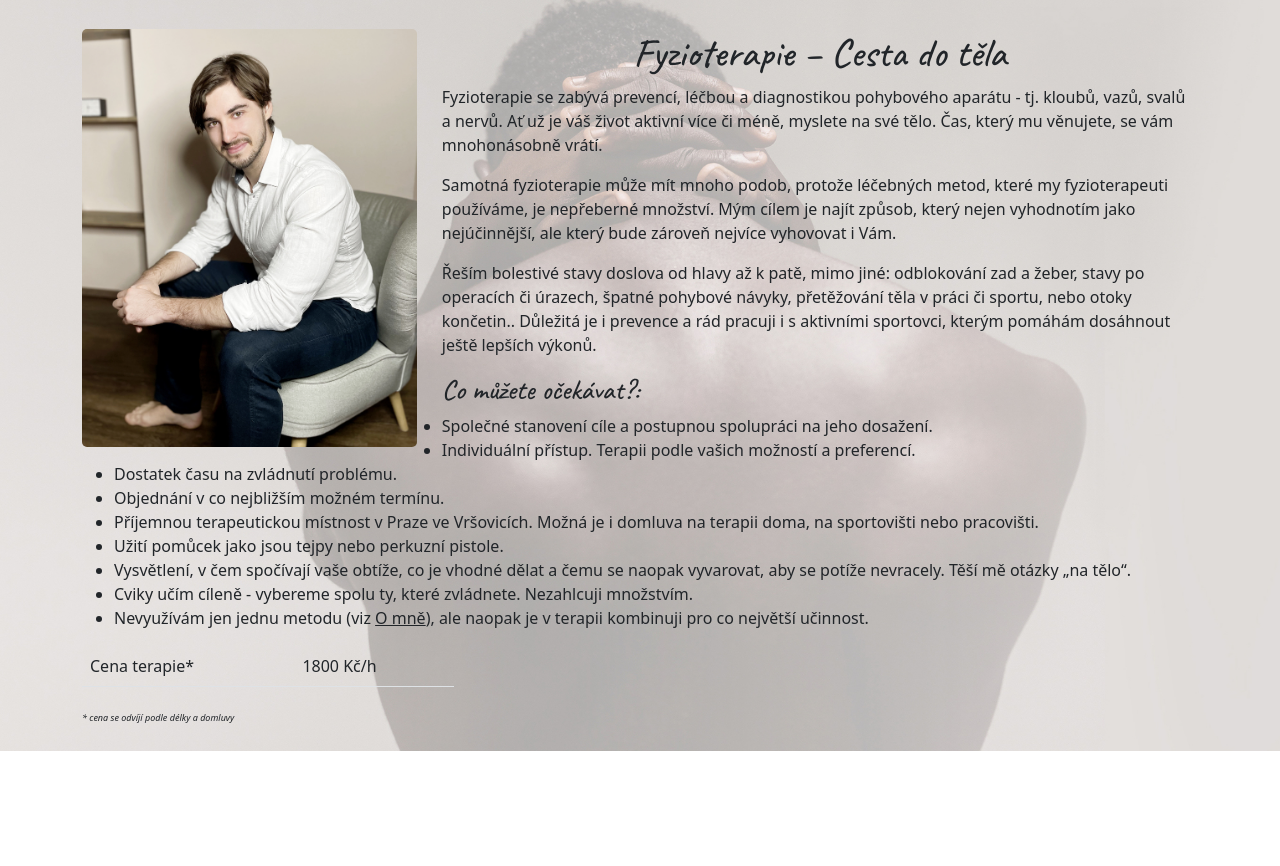
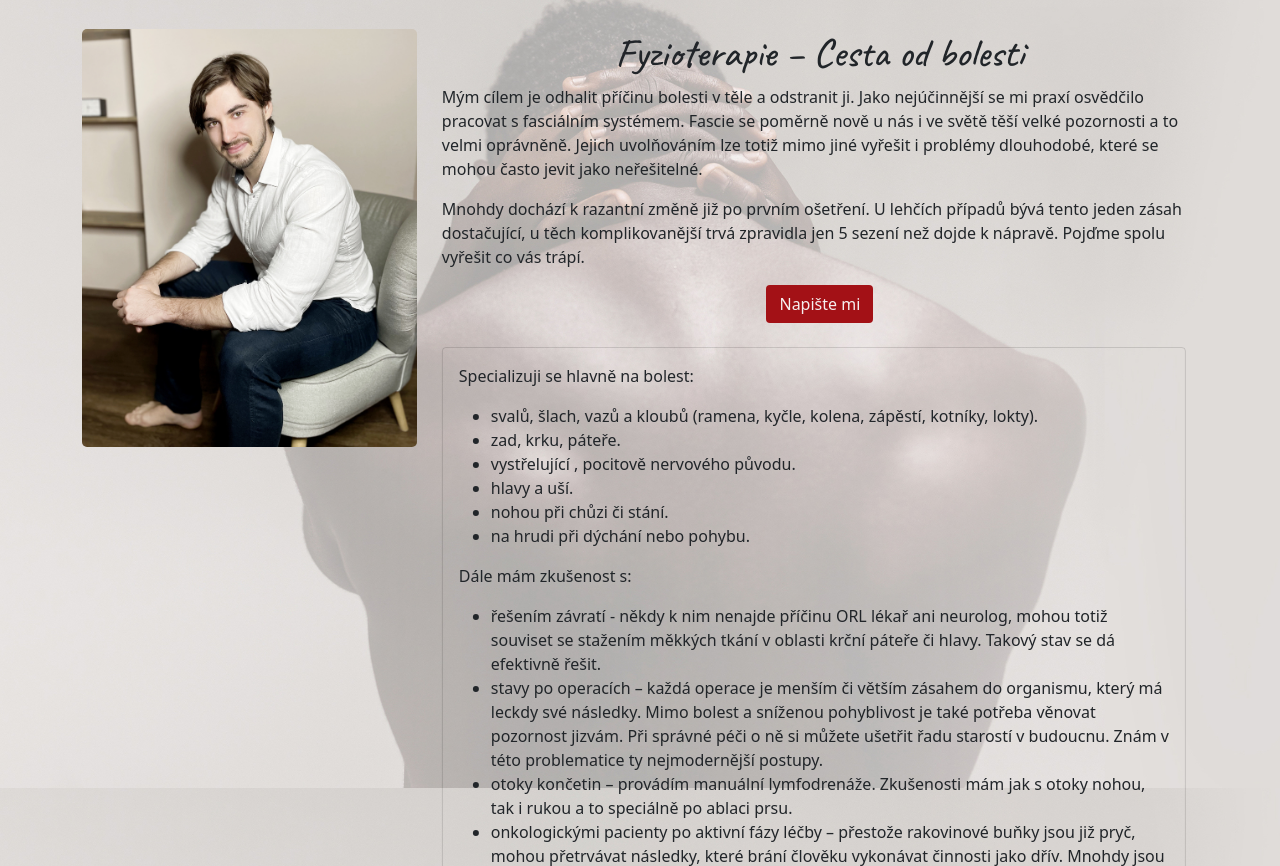
Before and after one commit to janajurcova/fyzioweb, a plain HTML site: page fyzio.html in a window 1280 px wide. Shown: the part 86-952 px from the top of the page. Before the commit the page ends 837 px from the top, so only its background shows below. Drawn offline with nearby package versions, Linux system fonts and the light colour scheme; a web font is replaced by a local one.

Commit message:
change for push

```diff
--- a/fyzio.html
+++ b/fyzio.html
@@ -62,45 +62,48 @@
                     <img src="img/fotofyzio.jpg" alt="Jan Vlasák">
 
                     <h1>
-                        <center>Fyzioterapie – Cesta do těla<center>
+                        <center>Fyzioterapie – Cesta od bolesti<center>
                                 </h2>
-                                <p>Fyzioterapie se zabývá prevencí, léčbou a diagnostikou pohybového aparátu - tj. kloubů,
-                                vazů, svalů a nervů. Ať už je
-                                váš život aktivní více či méně, myslete na své tělo. Čas, který mu věnujete, se vám
-                                mnohonásobně vrátí.</p>
-
-                               <p> Samotná fyzioterapie může mít mnoho podob, protože léčebných metod, které my
-                                fyzioterapeuti
-                                používáme, je nepřeberné
-                                množství. Mým cílem je najít způsob, který nejen vyhodnotím jako nejúčinnější, ale který
-                                bude zároveň nejvíce vyhovovat
-                                i Vám.</p>
-
-                                <p>Řeším bolestivé stavy doslova od hlavy až k patě, mimo jiné: odblokování zad a žeber,
-                                stavy
-                                po operacích či úrazech,
-                                špatné pohybové návyky, přetěžování těla v práci či sportu, nebo otoky končetin..
-                                Důležitá
-                                je i prevence a rád pracuji i
-                                s aktivními sportovci, kterým pomáhám dosáhnout ještě lepších výkonů.</p>
-                                <h3>Co můžete očekávat?:</h3>
 
 
+
+                                <p>Mým cílem je odhalit příčinu bolesti v těle a odstranit ji. Jako nejúčinnější se mi praxí osvědčilo pracovat s fasciálním systémem. Fascie se poměrně nově u nás i ve světě těší velké pozornosti a to velmi oprávněně. Jejich uvolňováním lze totiž mimo jiné vyřešit i problémy dlouhodobé, které se mohou často jevit jako neřešitelné.</p>
+
+                                                                   <p>Mnohdy dochází k razantní změně již po prvním ošetření. U lehčích případů bývá tento jeden zásah dostačující, u těch komplikovanější trvá zpravidla jen 5 sezení než dojde k nápravě. Pojďme spolu vyřešit co vás trápí. </p>
+
+
+                                 <div class="text-center"><a class="btn btn-cta" href="kontakt.html" role="button">Napište mi</a> </div>
+             <section class="py-4">
+                <div class="container">
+                    <div class="row">
+                         <div class="card card-body col-md-6">
+                                <p> Specializuji se hlavně na bolest:</p>
                                 <ul>
-                                    <li> Společné stanovení cíle a postupnou spolupráci na jeho dosažení.</li>
-                                    <li> Individuální přístup. Terapii podle vašich možností a preferencí.</li>
-                                    <li> Dostatek času na zvládnutí problému.</li>
-                                    <li> Objednání v co nejbližším možném termínu.</li>
-                                    <li> Příjemnou terapeutickou místnost v Praze ve Vršovicích. Možná je i domluva na terapii doma, na sportovišti nebo pracovišti.</li>
-                                    <li> Užití pomůcek jako jsou tejpy nebo perkuzní pistole.</li>
-                                    <li> Vysvětlení, v čem spočívají vaše obtíže, co je vhodné dělat a čemu se naopak
-                                        vyvarovat, aby se potíže nevracely. Těší mě otázky „na tělo“.</li>
-                                    <li> Cviky učím cíleně - vybereme spolu ty, které zvládnete. Nezahlcuji množstvím.
-                                    </li>
-                                    <li> Nevyužívám jen jednu metodu (viz <a href="omne.html" class="text-dark">O mně</a>), ale naopak je v terapii kombinuji pro co největší
-                                        učinnost.</li>
+                                    <li> svalů, šlach, vazů a kloubů (ramena, kyčle, kolena, zápěstí, kotníky, lokty).</li>
+                                    <li> zad, krku, páteře.</li>
+                                    <li> vystřelující , pocitově nervového původu.</li>
+                                    <li> hlavy a uší.</li>
+                                    <li> nohou při chůzi či stání.</li>
+                                    <li> na hrudi při dýchání nebo pohybu.</li>
                                 </ul>
-                                <div class="col-md-4">
+
+                                <p>Dále mám zkušenost s:</p>
+                                <ul>
+                                    <li> řešením závratí - někdy k nim nenajde příčinu ORL lékař ani neurolog, mohou totiž souviset se stažením měkkých tkání v oblasti krční páteře či hlavy. Takový stav se dá efektivně řešit.</li>
+                                    <li> stavy po operacích – každá operace je menším či větším zásahem do organismu, který má leckdy své následky. Mimo bolest a sníženou pohyblivost je také potřeba věnovat pozornost jizvám. Při správné péči o ně si můžete ušetřit řadu starostí v budoucnu. Znám v této problematice ty nejmodernější postupy. </li>
+                                    <li> otoky končetin – provádím manuální lymfodrenáže. Zkušenosti mám jak s otoky nohou, tak i rukou a to speciálně po ablaci prsu.</li>
+                                    <li> onkologickými pacienty po aktivní fázy léčby – přestože rakovinové buňky jsou již pryč, mohou přetrvávat následky, které brání člověku vykonávat činnosti jako dřív. Mnohdy jsou však řešitelné. Nejvíce zkušeností mám s klientkami po rakovině prsu.</li>
+                                </ul>
+                        </div>
+                     </div>
+                    </div>
+             </section>
+
+        <section class="py-4">
+             <div class="container">
+                <div class="row">
+                         <div class="card card-body col-md-4">
+
                                     <table class="table">
                                         <thead>
                                             <tr>
@@ -111,6 +114,7 @@
                                     </table>
                                      <i>* cena se odvíjí podle délky a domluvy</i>
                                 </div>
+                         </div>
                 </div>
             </section>
 </body>
--- a/style.css
+++ b/style.css
@@ -35,7 +35,7 @@ h1, h2, h3, h4, h5
   left: 50%;
   top: 10%;
   transform: translate(-50%);
-  background-color: none;
+  background-color: transparent !important;
   border-radius: 5px 5px 0 0;
 }
 
@@ -65,6 +65,11 @@ h1, h2, h3, h4, h5
 #pills-tab-nav {
     justify-content: center;
     justify-content: space-around;
+}
+
+.btn-cta {
+    background-color:#a31116 !important;
+    color: #f6efef !important;
 }
 
 .nav-link {
```
Also changed, not shown: kontakt.html (+5 -7 lines), omne.html (+2 -2 lines).
